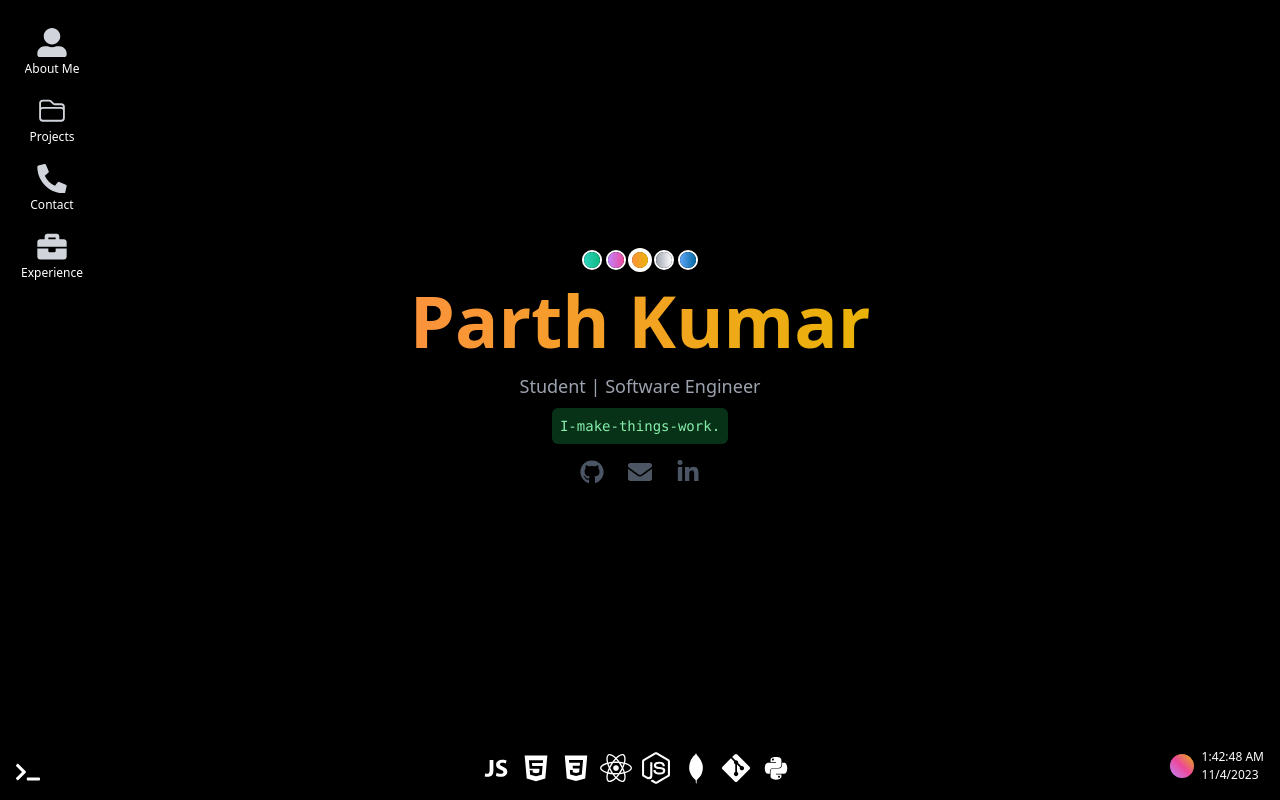
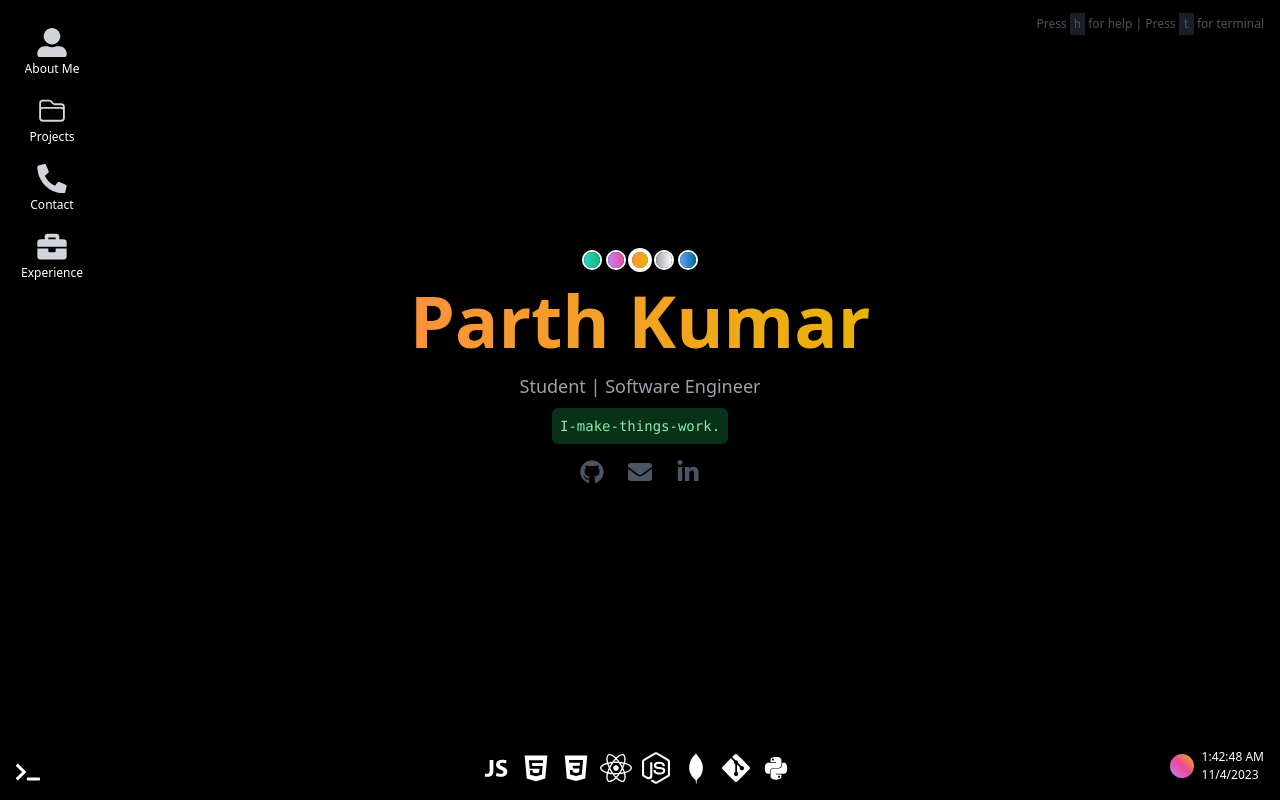
Before and after one commit to Eqedos/personal-portfolio, a React (Vite) app: page / in a window 1280 px wide. Built offline with nearby package versions, Linux system fonts and the light colour scheme.

Commit message:
deploy ver

```diff
--- a/index.html
+++ b/index.html
@@ -2,7 +2,7 @@
 <html lang="en">
   <head>
     <meta charset="UTF-8" />
-    <link rel="icon" type="image/svg+xml" href="/vite.svg" />
+    <link rel="icon" type="image/svg+xml" href="./src/assets/favicon.ico" />
     <meta name="viewport" content="width=device-width, initial-scale=1.0" />
     <title>Parth Kumar</title>
   </head>
--- a/src/App.tsx
+++ b/src/App.tsx
@@ -71,6 +71,9 @@ const App = () => {
 
   return (
     <div className="flex flex-col h-screen overflow-hidden relative">
+      <div className="absolute top-4 right-4 text-gray-400 text-xs opacity-50">
+  Press <kbd className="p-1 bg-gray-700">h</kbd> for help | Press <kbd className="p-1 bg-gray-700">t</kbd> for terminal
+</div>
       <main className="flex-grow p-4 relative z-10 flex justify-start items-start">
         <div className="z-30">
           <Icon text="About Me" onClick={toggleAboutMe} icon={FaUserAlt} />
```
